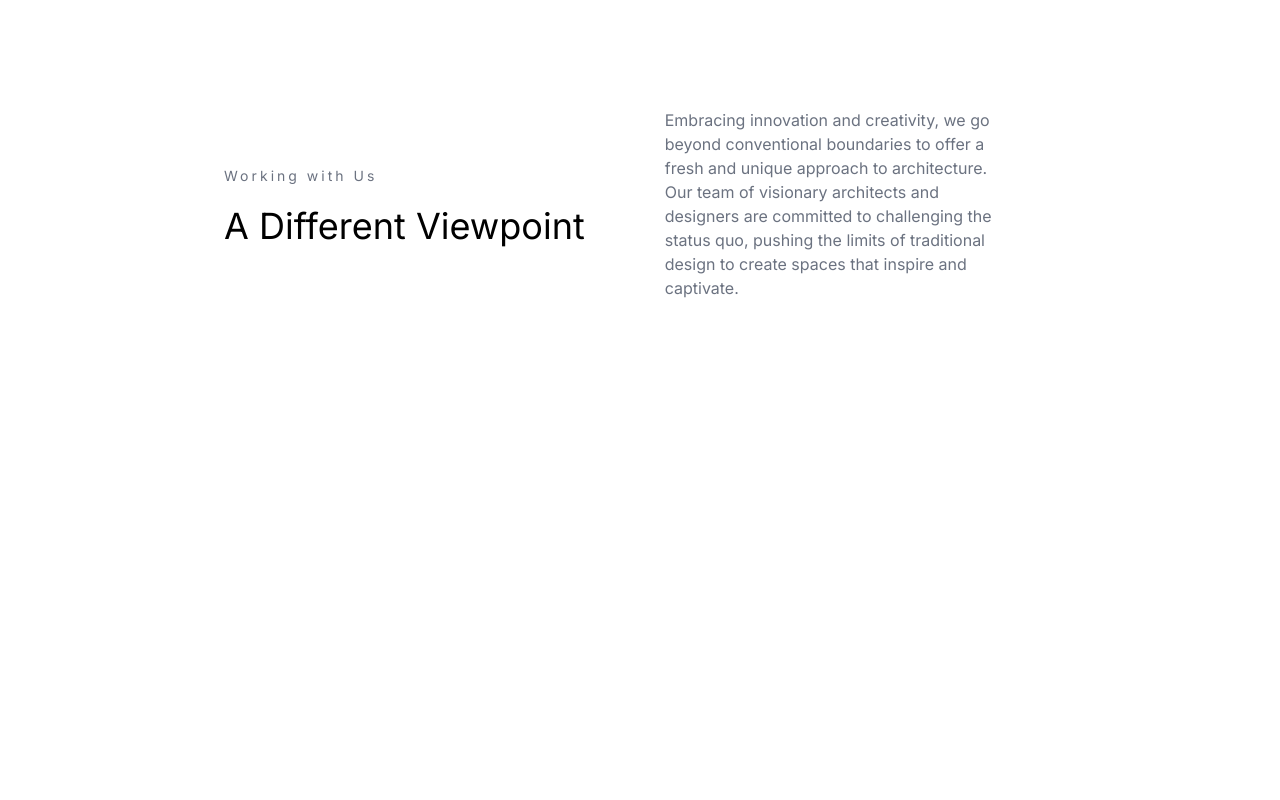
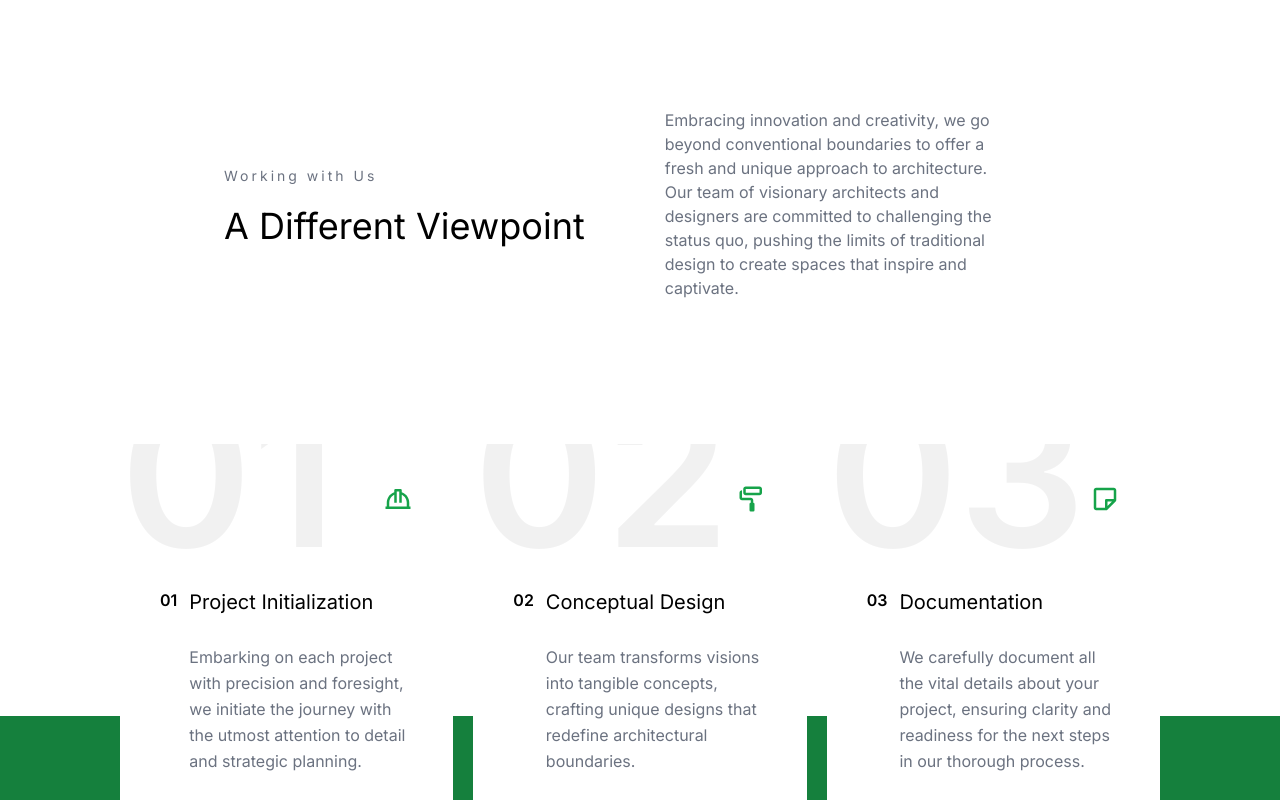
Before and after one commit to aliramazanov/archaxis, a Next.js app: page / in a window 1280 px wide. Shown: the part 2000-2800 px from the top of the page. Before the commit the page ends 2572 px from the top, so only its background shows below. Built offline with nearby package versions, Linux system fonts and the light colour scheme.

Commit message:
update: finalized "works" component

```diff
--- /dev/null
+++ b/src/components/Icons/ArrowRight.tsx
@@ -0,0 +1,25 @@
+import { ArrowProps } from "@/types/Types";
+import React from "react";
+
+const ArrowRight: React.FC<ArrowProps> = ({ className }) => {
+  return (
+    <React.Fragment>
+      <svg
+        xmlns="http://www.w3.org/2000/svg"
+        fill="none"
+        viewBox="0 0 24 24"
+        strokeWidth={1.5}
+        stroke="currentColor"
+        className={`${className}`}
+      >
+        <path
+          strokeLinecap="round"
+          strokeLinejoin="round"
+          d="M13.5 4.5 21 12m0 0-7.5 7.5M21 12H3"
+        />
+      </svg>
+    </React.Fragment>
+  );
+};
+
+export default ArrowRight;
--- a/src/components/Works.tsx
+++ b/src/components/Works.tsx
@@ -11,6 +11,7 @@ import {
   BiLayer,
   BiOutline,
 } from "react-icons/bi";
+import ArrowRight from "./Icons/ArrowRight";
 
 const worksContent = {
   heading: {
@@ -25,7 +26,7 @@ const worksContent = {
       icon: BiHardHat,
       title: "Project Initialization",
       description:
-        "Commencing each project with precision and foresight, we initiate the journey with the utmost attention to detail. In this crucial phase, our team, equipped with the industry's best practices, collaborates with you to define the project scope, goals, and parameters.",
+        "Embarking on each project with precision and foresight, we initiate the journey with the utmost attention to detail and strategic planning.",
       btn: {
         href: "#",
         label: "Discover More",
@@ -36,7 +37,7 @@ const worksContent = {
       icon: BiPaintRoll,
       title: "Conceptual Design",
       description:
-        "Unleashing creativity with a stroke of innovation, our team transforms visions into tangible concepts, crafting unique and inspiring designs that redefine architectural boundaries.",
+        "Our team transforms visions into tangible concepts, crafting unique designs that redefine architectural boundaries.",
       btn: {
         href: "#",
         label: "Discover More",
@@ -45,9 +46,9 @@ const worksContent = {
     {
       number: "03",
       icon: BiNote,
-      title: "Documentation Process",
+      title: "Documentation",
       description:
-        "We carefully write down all the important details about your project to make sure everything is clear and ready for the next steps.",
+        "We carefully document all the vital details about your project, ensuring clarity and readiness for the next steps in our thorough process.",
       btn: {
         href: "#",
         label: "Discover More",
@@ -59,7 +60,7 @@ const worksContent = {
       icon: BiHardHat,
       title: "Design Development",
       description:
-        "With hard hats on and creativity in full swing, we shape and refine your ideas into a concrete design, ensuring a solid foundation for your project to flourish.",
+        "With hard hats on and creativity in full swing, we shape and refine your ideas into a concrete design, ensuring a solid foundation. Our commitment to excellence lies in the successful completion of your project",
       btn: {
         href: "#",
         label: "Uncover Details",
@@ -69,7 +70,7 @@ const worksContent = {
       icon: BiBulb,
       title: "Construction Administration",
       description:
-        "Buiding your project from blueprint to reality, we oversee every detail of the construction process to ensure seamless execution. More info on our comprehensive construction administration services.",
+        "Building your project from blueprint to reality, we oversee every detail of the construction process for seamless execution. Learn more about our construction administration services.",
       btn: {
         href: "#",
         label: "More Info",
@@ -79,7 +80,7 @@ const worksContent = {
       icon: BiOutline,
       title: "Evaluation",
       description:
-        "A critical analysis to refine and enhance, we meticulously assess every aspect of your project.",
+        "A critical analysis to refine and enhance, we meticulously assess every aspect of your project. Our commitment to excellence culminates in the successful completion of your project",
       btn: {
         href: "#",
         label: "Read More",
@@ -89,7 +90,7 @@ const worksContent = {
       icon: BiLayer,
       title: "Finalization and Delivery",
       description:
-        "Bringing your vision to life, we finalize the details and ensure everything is in place for a smooth delivery. Our commitment to excellence culminates in the successful completion of your project.",
+        "Bringing your vision to life, we finalize details and ensure everything is in place for a smooth delivery. Our commitment to excellence culminates in the successful completion of your project.",
       btn: {
         href: "#",
         label: "Explore Completion",
@@ -100,6 +101,7 @@ const worksContent = {
 
 const Works: React.FC<WorkProps> = ({ className }) => {
   return (
+    <React.Fragment>
       <section>
         <div className={`${className}`}>
           <div className="container mx-auto px-4">
@@ -162,10 +164,121 @@ const Works: React.FC<WorkProps> = ({ className }) => {
                 </div>
               </div>
             </div>
-          <div className="grid"></div>
+            <div className="grid grid-cols-1 lg:grid-cols-3 gap-5 -mb-72 lg:w-10/12 mx-auto">
+              {worksContent.steps.map((step, delay) => {
+                delay *= 0.2;
+                return (
+                  <motion.div
+                    initial={{ opacity: 0, y: 30 }}
+                    whileInView={{
+                      opacity: 1,
+                      y: 0,
+                      transition: {
+                        delay: delay,
+                        duration: 0.5,
+                      },
+                    }}
+                    whileHover={{
+                      y: -10,
+                      transition: { duration: 0.1 },
+                    }}
+                    viewport={{ once: true }}
+                    className="hover:cursor-pointer group duration-300 pt-16 pl-10 pr-10 pb-8 bg-white relative overflow-hidden hover:bg-[#7062c3] hover:shadow-xl"
+                    key={step.title}
+                  >
+                    <span className="text-[200px] inline-block z-[1] font-semibold absolute -top-[120px] opacity-5 left-0 leading-0 hover:cursor-pointer">
+                      {step.number}
+                    </span>
+                    <div className="absolute top-10 right-10">
+                      <span className="text-3xl text-green-600 duration-300 transition-all ease-in-out group-hover:text-white">
+                        <step.icon />
+                      </span>
+                    </div>
+                    <div className="mt-20 relative flex z-40 gap-3 items-start">
+                      <div className="font-semibold duration-300 transition-all ease-in-out group-hover:text-white group-hover:text-opacity-50">
+                        {step.number}
+                      </div>
+                      <div className="relative flex flex-col z-40 gap-3 items-start">
+                        <h3 className=" text-xl mb-4 duration-300 transition-all ease-in-out group-hover:text-white">
+                          {step.title}
+                        </h3>
+                        <p className="leading-relaxed text-base text-gray-500 mb-7 duration-300 transition-all ease-in-out group-hover:text-white">
+                          {step.description}
+                        </p>
+                        <div className=" items-center border-b-2 border-green-600 pb-2 group-hover:border-white">
+                          <Link
+                            className="flex gap-3 text-sm tracking-[2px] text-gray-600  duration-300 transition-all ease-in-out group-hover:text-white "
+                            href={step.btn.href}
+                          >
+                            {step.btn.label}
+                            <ArrowRight className="w-3 h-3 mt-1 duration-300 transition-all ease-in-out group-hover:text-white group-hover:border-white" />
+                          </Link>
+                        </div>
+                      </div>
+                    </div>
+                  </motion.div>
+                );
+              })}
+            </div>
           </div>
         </div>
       </section>
+
+      <section>
+        <div className="pt-72 lg:pt-64 pb-32 bg-green-700">
+          <div className="container px-4 mx-auto">
+            <div className="lg:flex justify-center">
+              <div className="w-full lg:w-8/12 flex gap-0 items-center">
+                <div className="grid grid-cols-1 md:grid-cols-2 gap-10">
+                  {worksContent.features.map((feature, delay) => {
+                    delay *= 0.2;
+                    return (
+                      <motion.div
+                        initial={{ opacity: 0, y: 20 }}
+                        whileInView={{
+                          opacity: 1,
+                          y: 0,
+                          transition: {
+                            delay: delay,
+                            duration: 0.5,
+                          },
+                        }}
+                        viewport={{ once: true }}
+                        key={feature.title}
+                        className="relative z-40 flex gap-3 items-start"
+                      >
+                        <div className="">
+                          <span className="text-3xl text-white">
+                            <feature.icon />
+                          </span>
+                        </div>
+                        <div className="">
+                          <h3 className="text-lg mb-4 text-white">
+                            {feature.title}
+                          </h3>
+                          <p className="leading-relaxed text-base text-white text-opacity-75 mb-7">
+                            {feature.description}
+                          </p>
+
+                          <div>
+                            <Link
+                              className="text-sm tracking-[2px] border-b-2 border-white border-opacity-30 pb-2 hover:border-opacity-100 border-dashed text-white duration-300 transition-all ease-in-out"
+                              href={feature.btn.href}
+                            >
+                              {feature.btn.label}
+                            </Link>
+                          </div>
+                        </div>
+                      </motion.div>
+                    );
+                  })}
+                </div>
+              </div>
+            </div>
+          </div>
+        </div>
+      </section>
+    </React.Fragment>
   );
 };
 
--- a/src/types/Types.ts
+++ b/src/types/Types.ts
@@ -7,3 +7,6 @@ export interface AboutProps {
 export interface WorkProps {
   className?: string;
 }
+export interface ArrowProps {
+  className?: string;
+}
```
Lines whose indentation alone changed are shown as unchanged.
